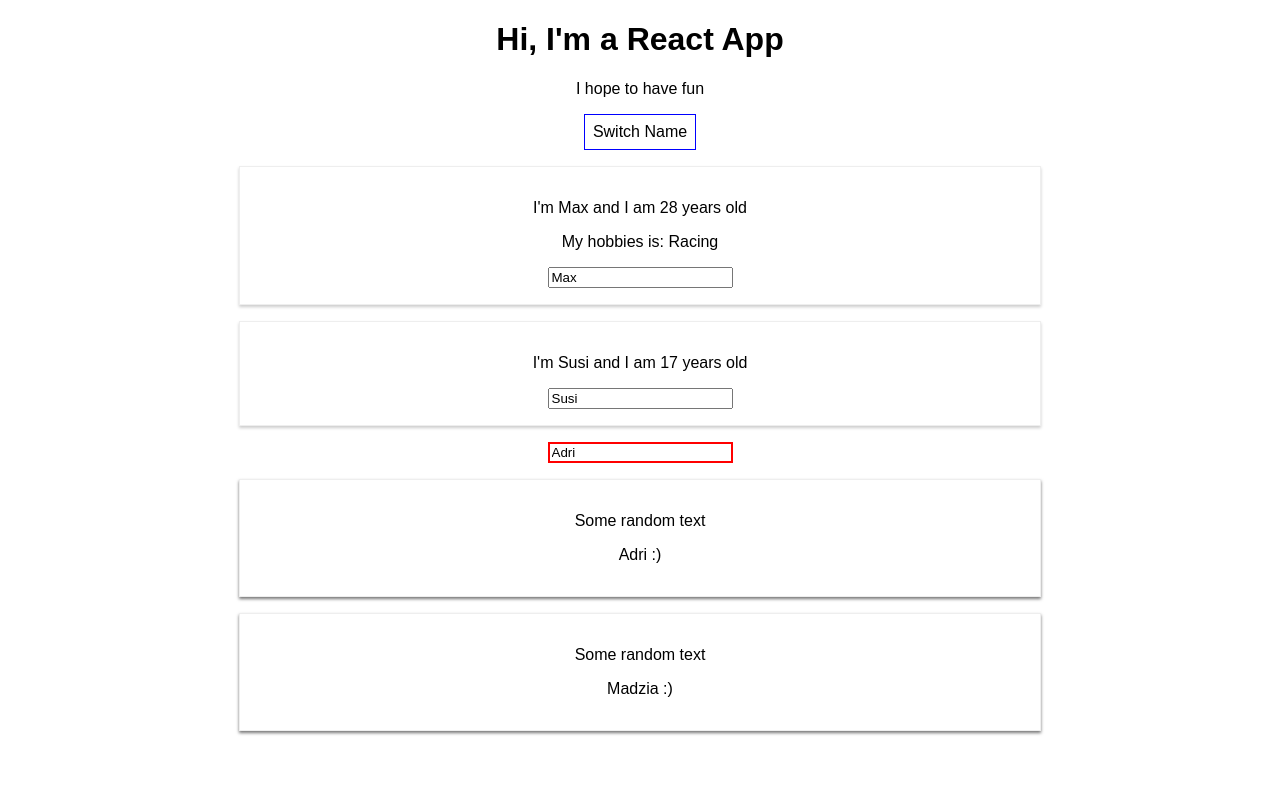
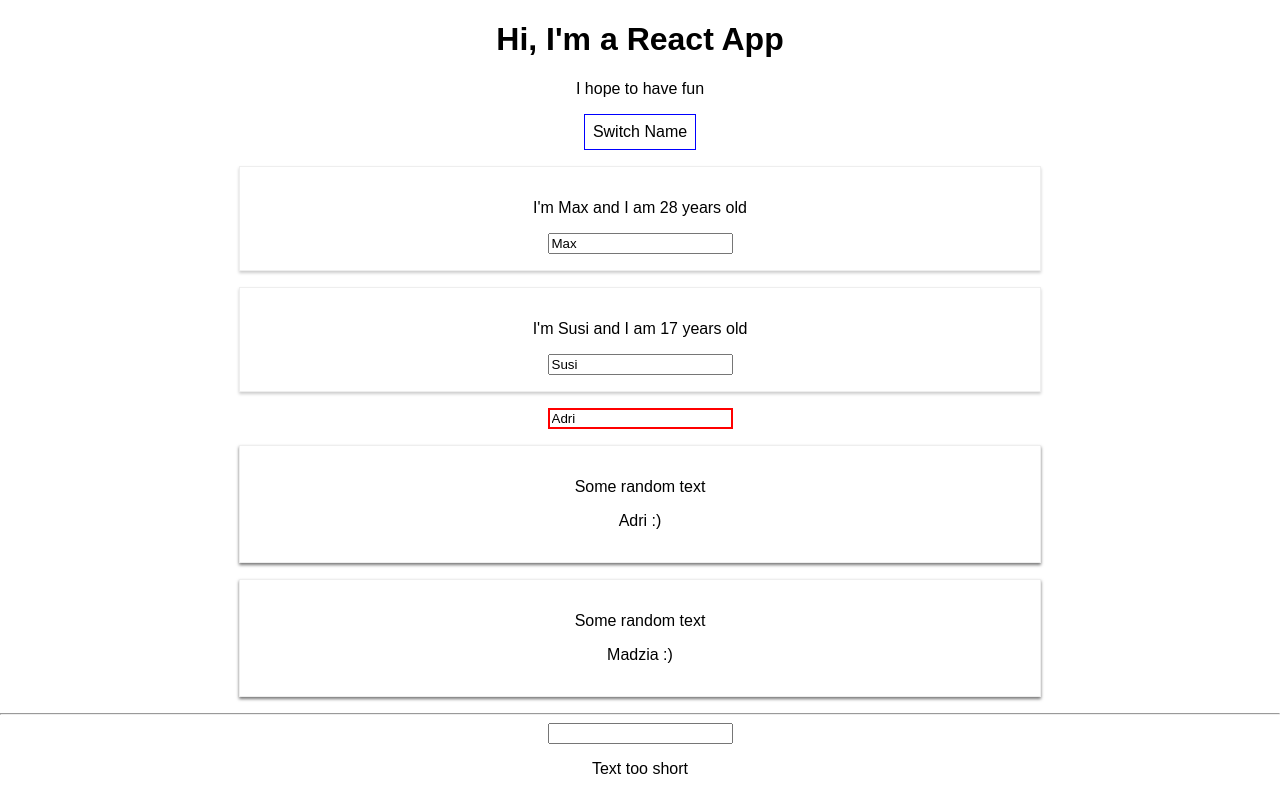
Before and after one commit to rokselamagdalena/TUTORIAL, a React (Create React App) app: page / in a window 1280 px wide. Both pictures are taken after a click on the button "Switch Name". Shown: the top 812 px of the page. Built offline with nearby package versions, Linux system fonts and the light colour scheme.

Commit message:
section 5 done

```diff
--- a/src/App.js
+++ b/src/App.js
@@ -4,15 +4,18 @@ import './App.css';
 import Person from './Person/Person';
 import UserInput from './UserInput/UserInput';
 import UserOutput from './UserOutput/UserOutput';
+import Validation from './Validation/Validation';
+import Char from './Char/Char'
 
 class App extends Component {
     state = {
         username: 'Adri',
       persons: [
-          {name: 'Max', age: 28},
-          {name: 'Susi', age: 17}
+          {id: 'a',name: 'Max', age: 28},
+          {id: 'b', name: 'Susi', age: 17}
       ],
-        showPersons: false
+        showPersons: false,
+        userInput: ''
 
     };
 
@@ -22,7 +25,6 @@ class App extends Component {
     };
 
     switchNameHandler = (newName) => {
-        console.log('Was clickedd!');
         this.setState({
             persons: [
                 {name: newName, age: 28},
@@ -30,12 +32,37 @@ class App extends Component {
         ]})
     };
 
+    deletePersonHandler = (personIndex) => {
+
+
+        const persons = [...this.state.persons]; //or const persons = this.state.persons.slice()
+
+        // const persons = this.state.persons; //it was a pointer
+        persons.splice(personIndex, 1);
+        this.setState({persons: persons});
+    };
+
     usernameChangedHandler = (event) => {
         this.setState({username: event.target.value})
 
     };
 
-    nameChangedHandler = (event) => {
+    nameChangedHandler = (event, id) => {
+        const personIndex = this.state.persons.findIndex(p => {
+            return p.id === id;
+        });
+
+        const person = {
+            ...this.state.persons[personIndex]
+        };
+
+        person.name = event.target.value;
+
+        const persons = [this.state.persons];
+        persons[personIndex] = person;
+
+        this.setState({persons: persons});
+
         this.setState({
             persons: [
                 {name: event.target.value, age: 28},
@@ -44,7 +71,20 @@ class App extends Component {
         })
     };
 
-  render() { //render sth to the screen, everything is rendered when react render view
+    inputChangedHandler = (event) => {
+        this.setState({userInput: event.target.value});
+    };
+
+    deleteCharHandler = (index) => {
+        const text = this.state.userInput.split('');
+        text.splice(index, 1);
+
+        const updatedText = text.join('');
+        this.setState({userInput: updatedText})
+    };
+
+
+    render() { //render sth to the screen, everything is rendered when react render view
 
       const style = {
         backgroundColor: 'white',
@@ -54,20 +94,21 @@ class App extends Component {
         cursor: 'pointer'
       };
 
+      const charList = this.state.userInput.split(' ,').map((ch, index) => {
+          return <Char character={ch} key={index} clicked={() => this.deleteCharHandler(index)}/>
+      });
+
+
       let persons = null;
 
       if(this.state.showPersons) {
           persons = (
               <div >
-                  <Person
-                      name={this.state.persons[0].name} age={this.state.persons[0].age} changed={this.nameChangedHandler} click={this.switchNameHandler.bind(this, 'Magda!')}
-                  >My hobbies is: Racing</Person>
-                  <Person
-                      name={this.state.persons[1].name} age={this.state.persons[1].age} changed={this.nameChangedHandler}
-                  />
-                  <UserInput changed={this.usernameChangedHandler} currentName={this.state.username}/>
-                  <UserOutput  userName={this.state.username}/>
-                  <UserOutput  userName="Madzia"/>
+                  {this.state.persons.map((person, index) => {
+                      return <Person key={person.key} name={person.name} age={person.age}
+                                     click={() => this.deletePersonHandler(index)} changed={(event) => this.nameChangedHandle(event, person.id)}
+                      />
+                  })}
               </div>
           );
       }
@@ -81,8 +122,20 @@ class App extends Component {
           <p>I hope to have fun</p>
           <button style={style} onClick={this.tooglePersonHandler}>Switch Name</button>
           {persons}
+          <UserInput changed={this.usernameChangedHandler} currentName={this.state.username}/>
+          <UserOutput  userName={this.state.username}/>
+          <UserOutput  userName="Madzia"/>
+
+          <hr />
+
+          <input type="text" onChange={this.inputChangedHandler} value={this.state.userInput}/>
+          <p>{this.state.userInput}</p>
+          <Validation inputLength={this.state.userInput.length}/>
+
+          {charList}
 
       </div>
+
     );
     //this is compiled into this code
     //   return React.createElement('div', {className: 'App',}, React.createElement('h1',null, 'Hi, I\'m a React App' ))
--- /dev/null
+++ b/src/Char/Char.js
@@ -0,0 +1,18 @@
+import React from 'react';
+
+const char = (props) => {
+    const style = {
+        display: 'inline-block',
+        padding: '16px',
+        margin: '16px',
+        color: 'pink'
+    };
+
+    return (
+        <div style={style} onClick={props.clicked}>
+            <p>{props.character} </p>
+        </div>
+    )
+};
+
+export default char;
--- /dev/null
+++ b/src/Validation/Validation.js
@@ -0,0 +1,24 @@
+import React from 'react';
+
+const validation = (props) => {
+    let validationMessage = 'Text long enough';
+
+    if(props.inputLength <= 5) {
+        validationMessage = 'Text too short';
+    }
+
+    return (
+       // <div>
+         //   {   props.inputLength >5 ?
+           //      <p>Text long enough</p> :
+             //    <p> Text too short</p>
+           // }
+     //   </div>
+        <div>
+            <p>{validationMessage}</p>
+        </div>
+
+    )
+};
+
+export default validation;
```
